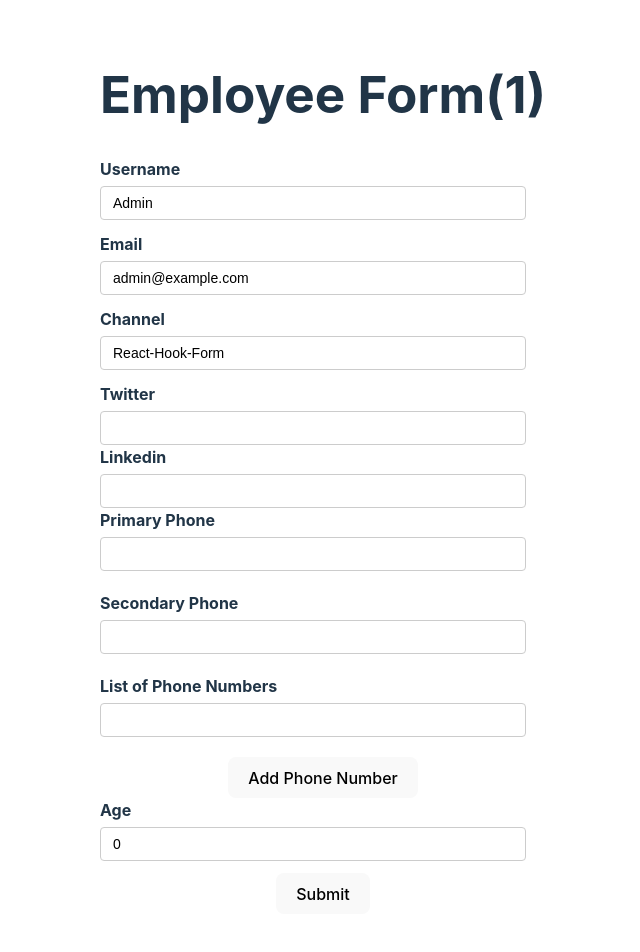
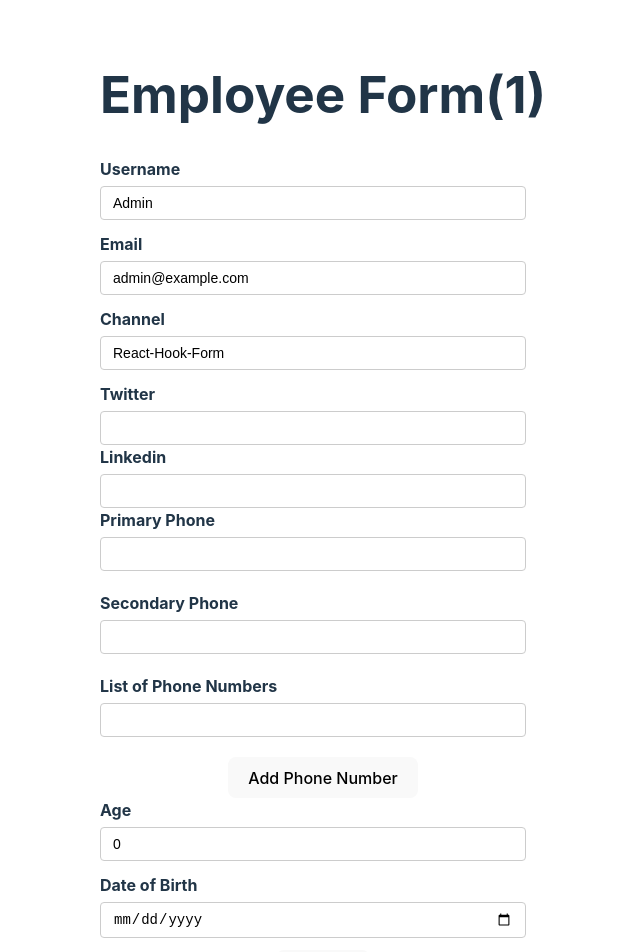
Before and after one commit to raiyhanbhuiyan17/React-Hook-Form, a React (Create React App) app: page / in a window 1280 px wide. Shown: the top 952 px of the page, without its empty margins (317-957 px from the left). Built offline with nearby package versions, Linux system fonts and the light colour scheme.

Commit message:
adding Date of Birth in the form

```diff
--- a/src/components/Form.tsx
+++ b/src/components/Form.tsx
@@ -18,6 +18,7 @@
     number: string;
   }[];
   age: number;
+  dob: Date;
 }
 
  const Form = () => {
@@ -38,6 +39,7 @@
           //we need to specify this phNumbers field as an array of fileds.for that we invoke useFieldArray Hook
 
           age : 0,
+          dob: new Date(),
       }
     });
     //console.log(form);
@@ -143,6 +145,7 @@
             </div>
 
           </div>
+
           <div form-control>
             <label htmlFor="age">Age</label>
             <input type="number" id="age" {...register("age",{
@@ -155,6 +158,17 @@
           <p className="error">{errors.age?.message}</p>
           </div>
 
+          <div form-control>
+            <label htmlFor="dob">Date of Birth</label>
+            <input type="date" id="dob" {...register("dob",{
+            //valueAsDate: true,
+            required:{
+              value:true,
+              message:"Date of Birth is required"
+          }})} />
+          <p className="error">{errors.dob?.message}</p>
+          </div>
+
           <button>Submit</button>
         </form>
         <DevTool control={control}/>
```
